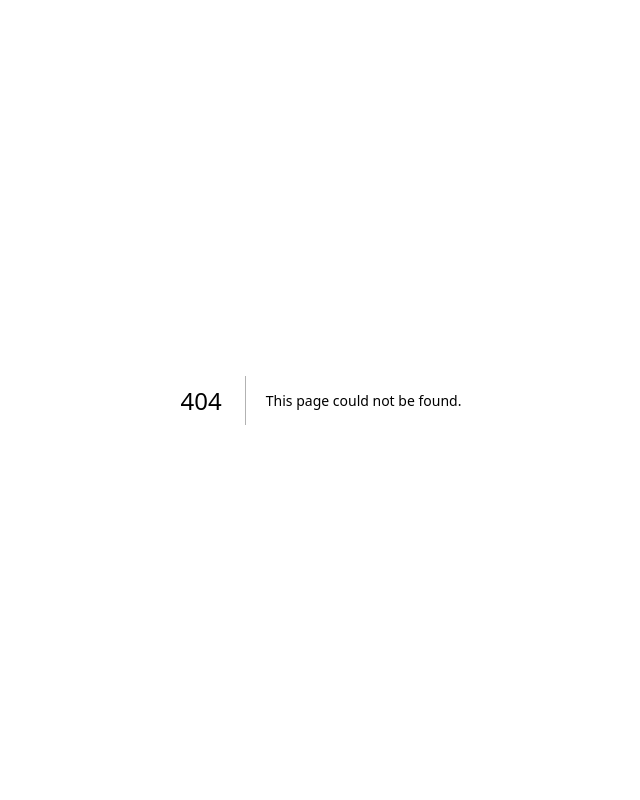
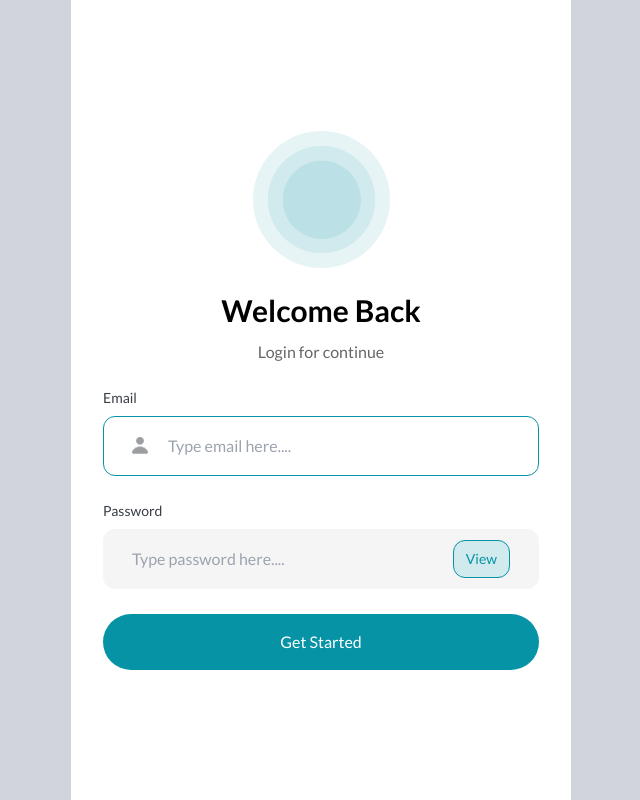
Before and after one commit to GarryLaly/SEAL-Crowdfunding-NextJS, a Next.js app: page /login in a window 1280 px wide. Before the commit this address had no page. Shown: the whole page, without its empty margins (319-959 px from the left). Built offline with nearby package versions, Linux system fonts and the light colour scheme.

Commit message:
TextInput component

```diff
--- /dev/null
+++ b/components/TextInput.js
@@ -0,0 +1,54 @@
+import { useState } from "react";
+import Image from "next/image";
+
+const TextInput = ({
+  label,
+  placeholder,
+  type = "text",
+  icon,
+  value,
+  setValue,
+  marginBottom = 25,
+}) => {
+  const [isView, setIsView] = useState(false);
+
+  return (
+    <div className="w-full" style={{ marginBottom }}>
+      {label && <div className="text-label text-sm mb-2">{label}</div>}
+      <div
+        className={`flex flex-row items-center h-60px border ${
+          type === "password" ? "border-gray2 bg-gray2" : "border-primary"
+        } w-full rounded-xl px-7`}
+      >
+        {icon && (
+          <Image
+            src={icon}
+            alt="icon"
+            width={16}
+            height={16}
+            className="mr-5"
+          />
+        )}
+        <input
+          type={type === "password" ? isView ? "text" : "password" : type}
+          placeholder={placeholder}
+          className={`${
+            type === "password" ? "bg-gray2" : "bg-white"
+          } outline-none flex-1`}
+          value={value}
+          onChange={(e) => setValue(e.target.value)}
+        />
+        {type === "password" && (
+          <div
+            className="bg-secondary border border-primary text-primary text-sm py-2 px-3 rounded-xl cursor-pointer"
+            onClick={() => setIsView(!isView)}
+          >
+            {isView ? 'Hide' : 'View'}
+          </div>
+        )}
+      </div>
+    </div>
+  );
+};
+
+export default TextInput;
--- /dev/null
+++ b/pages/login.js
@@ -0,0 +1,57 @@
+import { useState } from "react";
+import Head from "next/head";
+import Image from "next/image";
+import Button from "../components/Button";
+import TextInput from "../components/TextInput";
+
+const Login = () => {
+  const [email, setEmail] = useState("");
+  const [password, setPassword] = useState("");
+
+  return (
+    <div className="bg-gray-300 h-screen font-lato text-black">
+      <Head>
+        <title>Login - SEAL Crowdfunding</title>
+        <meta
+          name="description"
+          content="Alone we can do so little; together we can do so much"
+        />
+      </Head>
+      <div className="max-w-500px mx-auto bg-white h-full flex flex-col justify-center items-center px-8 py-24">
+        <Image
+          src="/logo.png"
+          width={137}
+          height={137}
+          alt="logo"
+          className="mb-6"
+        />
+        <div className="mb-6">
+          <div className="font-bold text-3xl text-center max-w-300px mx-auto mb-3">
+            Welcome Back
+          </div>
+          <div className="text-center text-gray1 text-base">
+            Login for continue
+          </div>
+        </div>
+        <TextInput
+          label="Email"
+          type="email"
+          icon="/icons/ic_user.png"
+          placeholder="Type email here...."
+          value={email}
+          setValue={setEmail}
+        />
+        <TextInput
+          label="Password"
+          type="password"
+          placeholder="Type password here...."
+          value={password}
+          setValue={setPassword}
+        />
+        <Button url="/login" text="Get Started" />
+      </div>
+    </div>
+  );
+};
+
+export default Login;
--- a/tailwind.config.js
+++ b/tailwind.config.js
@@ -15,9 +15,13 @@ module.exports = {
       },
       colors: {
         primary: "#0693A6",
+        secondary: "#D0EAEE",
         gray1: "#666666",
+        gray2: "#F5F5F5",
+        label: "#393F45",
       },
       spacing: {
+        "60px": "60px",
       },
     },
   },
```
Also changed, not shown: public/icons/ic_user.png (added).
